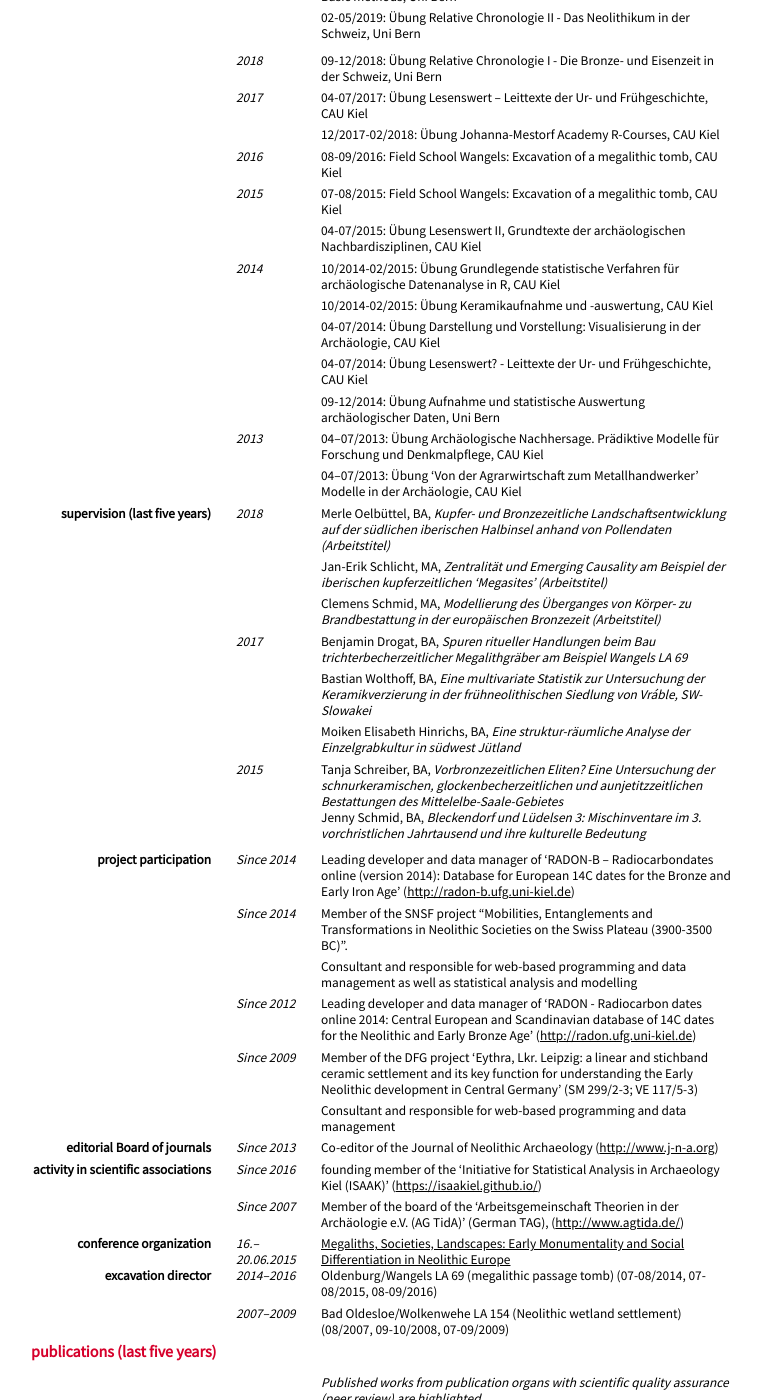
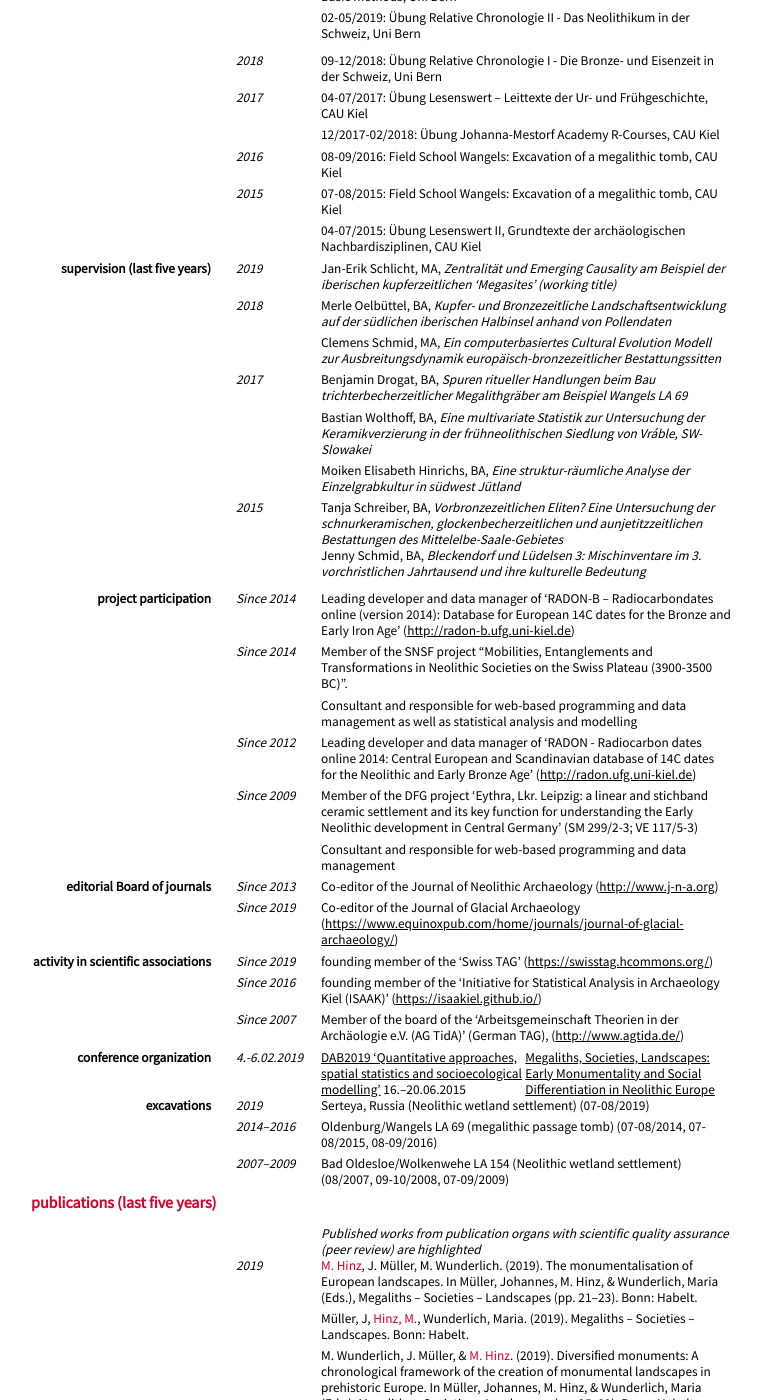
Before and after one commit to MartinHinz/cv, a Jekyll site: the page built from cv_english.md, in a window 1280 px wide and 1400 px high, scrolled down 1152 px. Shown: the whole window, without its empty margins (209-970 px from the left). Built offline with Jekyll 4.4.1, drawn with Linux system fonts in a browser that asks for light colours; nearby versions of some CDN libraries; our own code applies the rules of GitHub Pages for plain Markdown files; some of the changed text lies outside the part shown.

Commit message:
Update cv_english.md

```diff
--- a/cv_english.md
+++ b/cv_english.md
@@ -97,7 +97,7 @@ since 09/2018
 :  - 09-12/2019: Übung Von der Datenauswertung zur Publikation. Open Science und Reproducible Research in der Praxis, Uni Bern
   - 09-12/2019: Übung Computational Archaeology, Uni Bern
   - 09-12/2019: Übung Relative Chronologie I - Die Bronze- und Eisenzeit in der Schweiz, Uni Bern
-  - 07-08/2019: Summer School Serteya/Russia
+  - 07-08/2019: Summer School Wetland Excavations in Serteya/Russia
   - 02-05/2019: Übung Paradigmenwechsel. Theoretische Grundlagen der Prähistorischen Archäologie, Uni Bern
   - 02-05/2019: Übung Statistical methods for archaeological data analysis I: Basic methods, Uni Bern
   - 02-05/2019: Übung Relative Chronologie II - Das Neolithikum in der Schweiz, Uni Bern
@@ -116,23 +116,14 @@ since 09/2018
 : - 07-08/2015: Field School Wangels: Excavation of a megalithic tomb, CAU Kiel
   - 04-07/2015: Übung Lesenswert II, Grundtexte der archäologischen Nachbardisziplinen, CAU Kiel
 
-2014
-: - 10/2014-02/2015: Übung Grundlegende statistische Verfahren für archäologische Datenanalyse in R, CAU Kiel
-  - 10/2014-02/2015: Übung Keramikaufnahme und -auswertung, CAU Kiel
-  - 04-07/2014: Übung Darstellung und Vorstellung: Visualisierung in der Archäologie, CAU Kiel
-  - 04-07/2014: Übung Lesenswert? - Leittexte der Ur- und Frühgeschichte, CAU Kiel
-  - 09-12/2014: Übung Aufnahme und statistische Auswertung archäologischer Daten, Uni Bern
-
-2013
-: - 04–07/2013: Übung Archäologische Nachhersage. Prädiktive Modelle für Forschung und Denkmalpflege, CAU Kiel
-  - 04–07/2013: Übung 'Von der Agrarwirtschaft zum Metallhandwerker' Modelle in der Archäologie, CAU Kiel
-
 ### supervision (last five years)
 
+2019
+:   - Jan-Erik Schlicht, MA, *Zentralität und Emerging Causality am Beispiel der iberischen kupferzeitlichen 'Megasites' (working title)*
+
 2018
-: - Merle Oelbüttel, BA, *Kupfer- und Bronzezeitliche Landschaftsentwicklung auf der südlichen iberischen Halbinsel anhand von Pollendaten (Arbeitstitel)*
-  - Jan-Erik Schlicht, MA, *Zentralität und Emerging Causality am Beispiel der iberischen kupferzeitlichen 'Megasites' (Arbeitstitel)*
-  - Clemens Schmid, MA, *Modellierung des Überganges von Körper- zu Brandbestattung in der europäischen Bronzezeit (Arbeitstitel)*
+: - Merle Oelbüttel, BA, *Kupfer- und Bronzezeitliche Landschaftsentwicklung auf der südlichen iberischen Halbinsel anhand von Pollendaten*
+  - Clemens Schmid, MA, *Ein computerbasiertes Cultural Evolution Modell zur Ausbreitungsdynamik europäisch-bronzezeitlicher Bestattungssitten*
 
 2017
 :  - Benjamin Drogat, BA, *Spuren ritueller Handlungen beim Bau trichterbecherzeitlicher Megalithgräber am Beispiel Wangels LA 69*
@@ -165,19 +156,28 @@ Since 2009
 Since 2013
 :  - Co-editor of the Journal of Neolithic Archaeology ([http://www.j-n-a.org](http://www.j-n-a.org))
 
+Since 2019
+:  - Co-editor of the Journal of Glacial Archaeology ([https://www.equinoxpub.com/home/journals/journal-of-glacial-archaeology/](https://www.equinoxpub.com/home/journals/journal-of-glacial-archaeology/))
+
 ### activity in scientific associations
+Since 2019
+: - founding member of the 'Swiss TAG' ([https://swisstag.hcommons.org/](https://swisstag.hcommons.org/))
+
 Since 2016
 : - founding member of the 'Initiative for Statistical Analysis in Archaeology Kiel (ISAAK)' ([https://isaakiel.github.io/](https://isaakiel.github.io/))
-
 
 Since 2007
 : - Member of the board of the 'Arbeitsgemeinschaft Theorien in der Archäologie e.V. (AG TidA)' (German TAG), ([http://www.agtida.de/](http://www.agtida.de/))
 
 ### conference organization
+4.-6.02.2019
+: [DAB2019 'Quantitative approaches, spatial statistics and socioecological modelling'](http://www.oeschger.unibe.ch/dab2019)
 16.–20.06.2015
 : [Megaliths, Societies, Landscapes: Early Monumentality and Social Differentiation in Neolithic Europe](http://megaconf2015.ufg.uni-kiel.de/)
 
-### excavation director
+### excavations
+2019
+: - Serteya, Russia (Neolithic wetland settlement) (07-08/2019)
 
 2014–2016
 : - Oldenburg/Wangels LA 69 (megalithic passage tomb) (07-08/2014, 07-08/2015, 08-09/2016)
@@ -199,6 +199,7 @@ Since 2007
   - *Schmid, C., Seidensticker, D., <span class="ich">Hinz, M.</span> (2019). c14bazAAR: An R package for downloading and preparing C14 dates from different source databases. Journal of Open Source Software. [https://doi.org/10.21105/joss.01914](https://doi.org/10.21105/joss.01914)*
   - *Feeser, I., Dörfler, W., Kneisel, J., <span class="ich">Hinz, M.</span>, & Dreibrodt, S. (2019). Human impact and population dynamics in the Neolithic and Bronze Age: Multi-proxy evidence from north-western Central Europe. The Holocene. [https://doi.org/10.1177/0959683619857223](https://doi.org/10.1177/0959683619857223)*
   - *Arponen, V. P. J., Dörfler, W., Feeser, I., Grimm, S., Groß, D., <span class="ich">Hinz, M.</span>, … Ribeiro, A. (2019). Environmental determinism and archaeology. Understanding and evaluating determinism in research design. Archaeological Dialogues, 26(01), 1–9. [https://doi.org/10.1017/S1380203819000059](https://doi.org/10.1017/S1380203819000059)*
+  - *<span class="ich">Hinz</span>, M., Schirrmacher, J., Kneisel, J., Rinne, C., & Weinelt, M. (2019). The Chalcolithic–Bronze Age transition in southern Iberia under the influence of the 4.2 kyr event? A correlation of climatological and demographic proxies. Journal of Neolithic Archaeology, 21, 1–26. [https://doi.org/10.12766/jna.2019.1]*
 
 2018
 : - <span class="ich">M. Hinz</span>, From Hunting to Herding? Aspects of the Social and Animal Landscape during the Southern Scandinavian Neolithic. In: A. Haug/L. Käppel/J. Müller, Past Landscapes. The Dynamics of Interaction between Society, Landscape, and Culture (Sidestone Press, Leiden 2018). [https://doi.org/10.5281/zenodo.2538016](https://doi.org/10.5281/zenodo.2538016)
@@ -220,12 +221,6 @@ Since 2007
   - <span class="ich">M. Hinz</span>, Growth and Decline? Population dynamics of Funnel beaker societies in the 4th millenium BC. In: K. Brink/S. Hydén/K. Jennbert/L. Larsson/D. Olausson (Hrsg.), Neolithic Diversities. Perspectives from a conference in Lund, Sweden. Acta Arch. Lundensia Ser. 8, No. 65 (Lund 2015) 43–57. [https://doi.org/10.5281/zenodo.1185597](https://doi.org/10.5281/zenodo.1185597)
   - M. Weinelt/C. Schwab/J. Kneisel/<span class="ich">M. Hinz</span>, Climate and societal change in the western Mediterranean area around 4.2 ka BP. In: H. Meller/H. W. Arz/R. Jung/R. Risch (Hrsg.), 2200 BC - Ein Klimasturz als Ursache für den Zerfall der alten Welt: 7. Mitteldeutscher Archäologentag vom 23. bis 26. Oktober 2014 in Halle. Landesamt f. Denkmalpflege u. Archäologie Sachsen-Anhalt (Halle 2015) 461–480. [https://doi.org/10.5281/zenodo.1185581](https://doi.org/10.5281/zenodo.1185581)
   - O. Nakoinz/<span class="ich">M. Hinz</span>, Modelle in der Archäologie. In: B. Thalheim/I. Nissen (eds.), Wissenschaft & Kunst der Modellierung. Kieler Zugang zur Definition, Nutzung und Zukunft (Berlin u.a. 2015) 219–249. [https://doi.org/10.5281/zenodo.1185312](https://doi.org/10.5281/zenodo.1185312)
-
-2014
-: - *<span class="ich">M. Hinz</span>/J. Müller, The Absolute Speed of Change: Multidimensional Scaling and Innovation Rates. Archaeometry 57(3), 2015, 560–581. [https://doi.org/10.1111/arcm.12111](https://doi.org/10.1111/arcm.12111)*
-  - *<span class="ich">M. Hinz</span>, Neolithische Siedlungsstrukturen im südöstlichen Schleswig-Holstein. Dynamik in Landschaft und Besiedlung (Bonn 2014). [https://doi.org/10.5281/zenodo.1185298](https://doi.org/10.5281/zenodo.1185298)*
-  - M. Furholt/<span class="ich">M. Hinz</span>/D. Mischka/G. Noble/D. Olausson (eds.), Landscapes, Histories and Societies in the Northern European Neolithic. Frühe Monumentalität u. soziale Differenzierung 4 (Bonn 2014). [https://doi.org/10.5281/zenodo.1185286](https://doi.org/10.5281/zenodo.1185286)
-  - <span class="ich">M. Hinz</span>, Same but diﬀerent? Neolithic economic and cultural change in northern Germany. In: M. Furholt/<span class="ich">M. Hinz</span>/D. Mischka/G. Noble/D. Olausson (eds.), Landscapes, Histories and Societies in the Northern European Neolithic. Frühe Monumentalität u. soziale Differenzierung 4 (Bonn 2014) 207–218. [https://doi.org/10.5281/zenodo.1185280](https://doi.org/10.5281/zenodo.1185280)
 
 ## published software
 ### R packages
```
Also changed, not shown: other parts of cv_english.md (+2 -2 lines).
